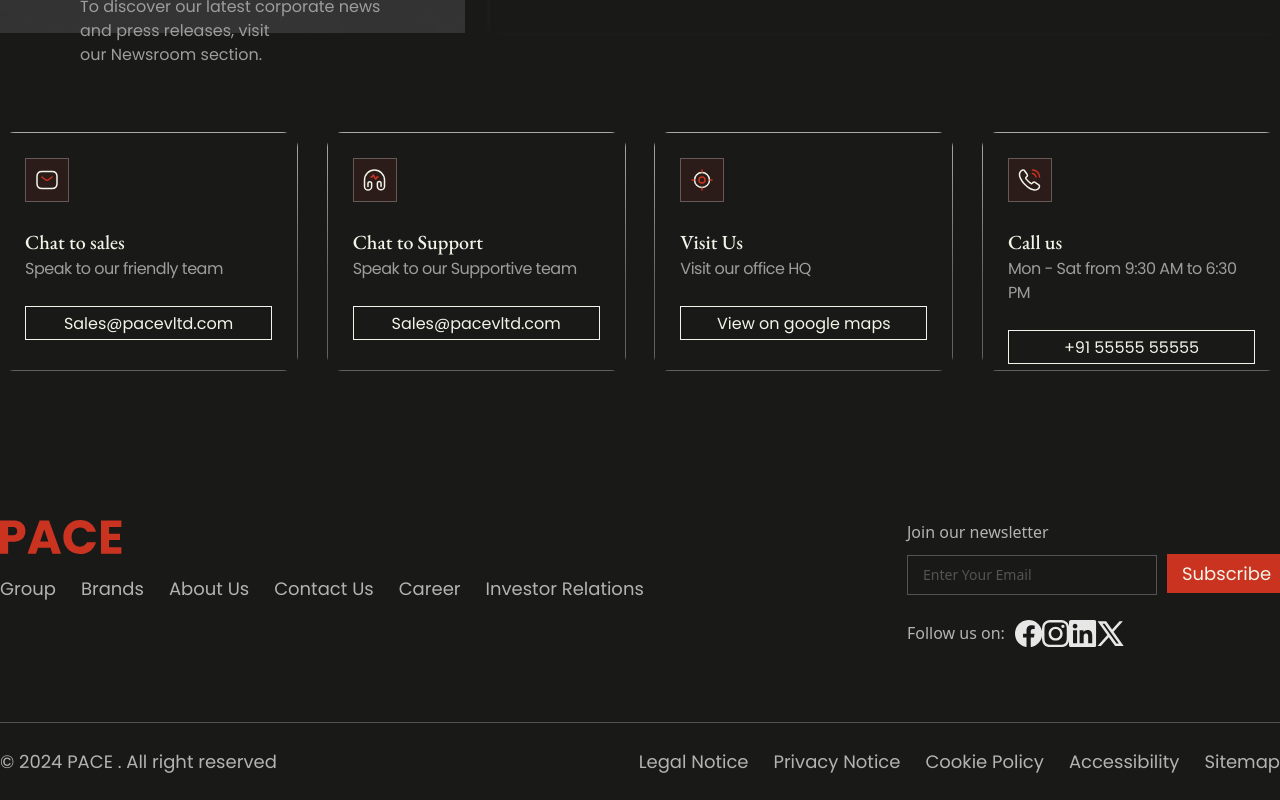
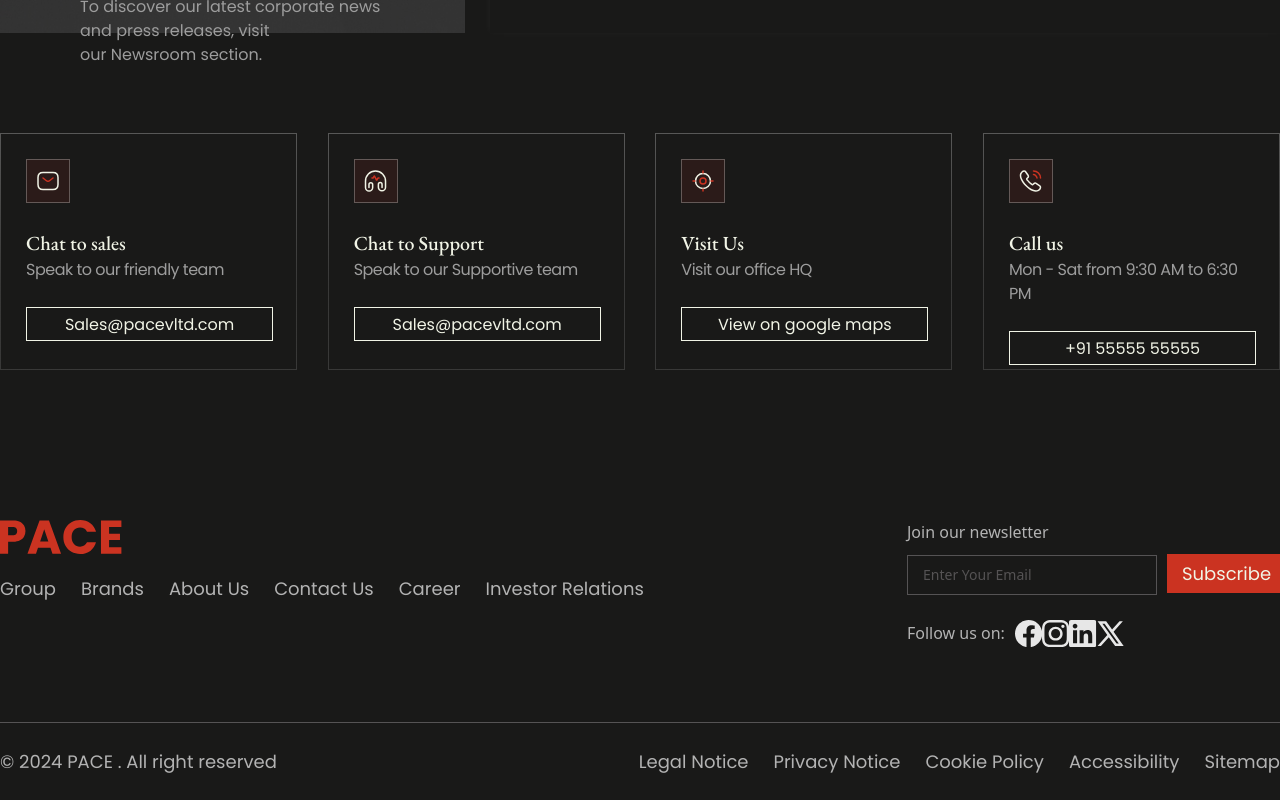
Before and after one commit to TarunRajpurohit123/pace-bussiness-website, a Next.js app in the folder pace-website/: page /contact in a window 1280 px wide. Shown: the part 1249-2049 px from the top of the page. Built offline with nearby package versions, Linux system fonts and the light colour scheme; no server answers.

Commit message:
sticky navbar done

```diff
--- a/pace-website/src/app/globals.css
+++ b/pace-website/src/app/globals.css
@@ -349,22 +349,29 @@ nav {
   border-radius: 1.6rem;
   position: relative;
   background-color: var(--mode-bg);
+  border: 1px solid transparent; /* Set a border, but make it transparent */
+  border-image-source: linear-gradient(
+    180deg,
+    rgba(231, 231, 231, 0.3) 0%,
+    rgba(129, 129, 129, 0.3) 63.55%
+  );
+  border-image-slice: 1;
 }
-.contact_card::before {
+/* .contact_card::before {
   content: "";
   position: absolute;
-  top: -1px; /* Adjust according to the desired shadow size */
-  left: -1px; /* Adjust according to the desired shadow size */
-  width: calc(100% + 0.2rem); /* Adjust according to the desired shadow size */
-  height: calc(100% + 0.2rem); /* Adjust according to the desired shadow size */
-  border-radius: 1.6rem; /* Match border-radius of the contact_card */
+  top: -1px;
+  left: -1px;
+  width: calc(100% + 0.2rem);
+  height: calc(100% + 0.2rem);
+  border-radius: 1.6rem;
   background: linear-gradient(
     180deg,
     rgba(231, 231, 231, 0.7) 0%,
     rgba(129, 129, 129, 0.7) 63.55%
   );
-  z-index: -1; /* Ensure the shadow is behind the card */
-}
+  z-index: -1;
+} */
 .contact_card:hover {
   background: var(--contact_card);
   cursor: pointer;
@@ -534,7 +541,7 @@ option:hover {
 }
 
 .my-badge {
-  width: 17.1rem;
+  width: fit-content;
   height: 3.3rem;
   padding: 0.4rem 1rem 0.4rem 1rem;
   border-radius: 0.4rem;
--- a/pace-website/src/components/Navbar/Navbar.jsx
+++ b/pace-website/src/components/Navbar/Navbar.jsx
@@ -1,16 +1,49 @@
+"use client";
+
 import Link from "next/link";
 import { Logo, SearchIcon, Spacer } from "..";
 import { links } from "./links";
 import Overlay from "./Overlay";
 import uniqid from "uniqid";
+import { useEffect, useState } from "react";
 
 export default function Navbar() {
+  const [currentScroll, setCurrentScroll] = useState(0);
+  const scrollPosition = window.scrollY;
+
+  useEffect(() => {
+    const handleScroll = () => {
+      const scrollPosition = window.scrollY;
+      setCurrentScroll(scrollPosition);
+    };
+
+    window.addEventListener("scroll", handleScroll);
+
+    return () => {
+      window.removeEventListener("scroll", handleScroll);
+    };
+  }, []);
+
+  console.log(currentScroll);
+
   return (
-    <div className="relative">
+    <div className="relative flex justify-center">
       <Overlay />
 
+      <div
+        className={
+          currentScroll > 100 && "w-full fixed bg-[var(--mode-bg)] top-0"
+        }
+        style={
+          currentScroll > 100
+            ? { borderBottom: "1px solid rgba(231, 231, 231, 0.3)" }
+            : {}
+        }
+      >
         <nav
-        className="page-width  mt-[1rem] flex justify-between items-center z-50"
+          className={
+            "page-width  mt-[1rem] flex justify-between items-center z-50"
+          }
           id="desktop__navbar"
         >
           <div className="z-10 flex justify-between w-full">
@@ -39,5 +72,6 @@ export default function Navbar() {
           </div>
         </nav>
       </div>
+    </div>
   );
 }
```
Lines whose indentation alone changed are shown as unchanged.
